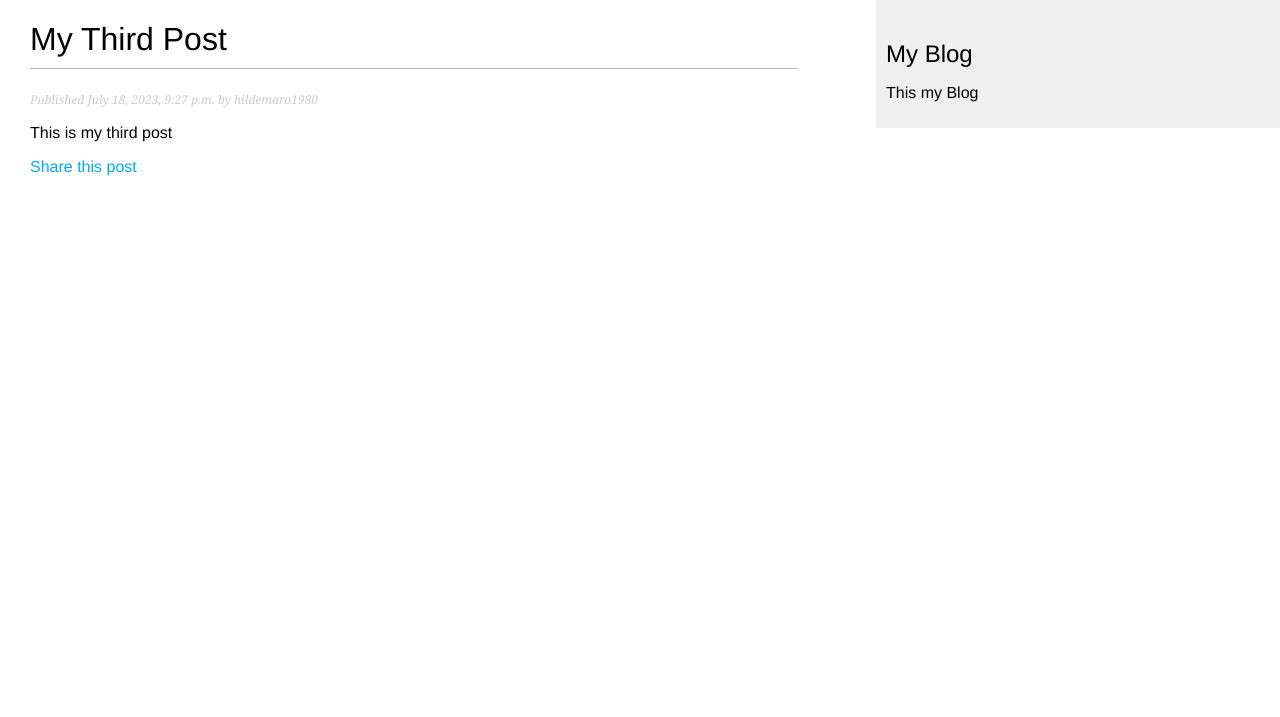
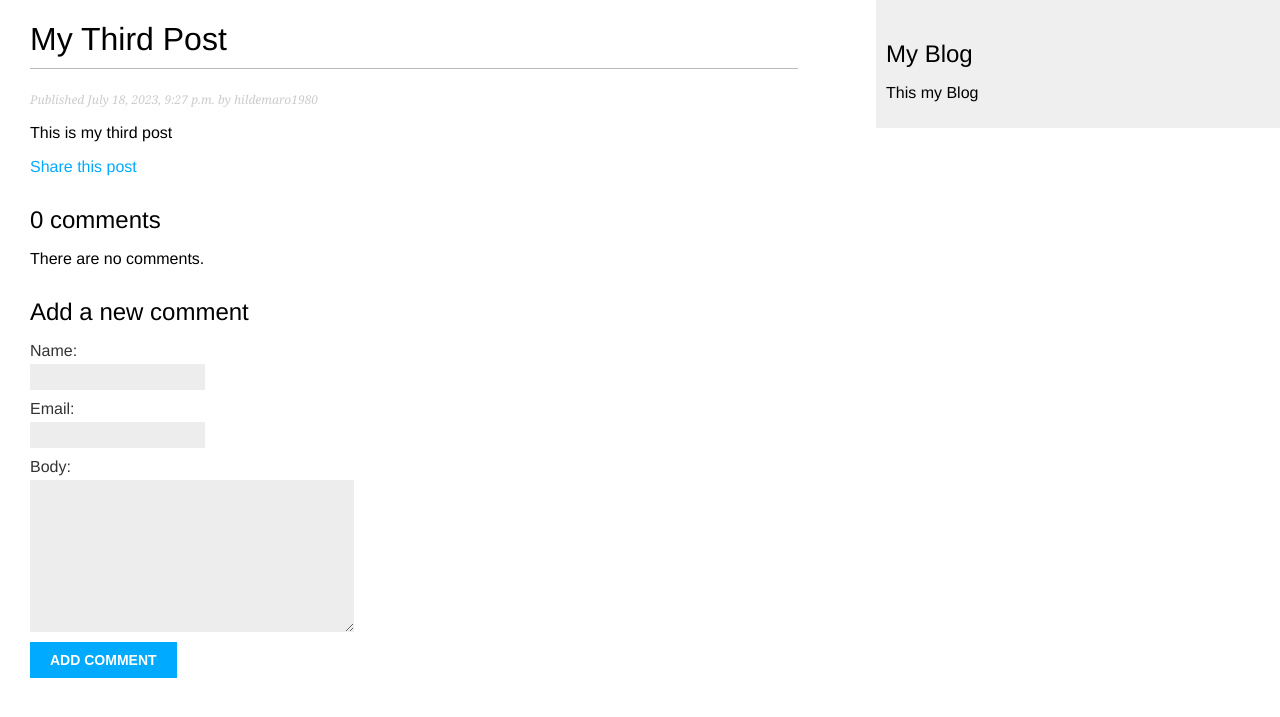
Before and after one commit to hildemaro1980/mysite, a Django app: a page that uses mysite/blog/templates/blog/base.html in a window 1280 px wide. Shown: the top 717 px of the page. Run offline with Django 4.2, Linux system fonts and the light colour scheme; data comes from the database, SQL or seed files in the repository; both versions use the stored data as it was after the commit.

Commit message:
End Chapter II (e-mail should be fix)

```diff
--- a/mysite/blog/forms.py
+++ b/mysite/blog/forms.py
@@ -1,4 +1,11 @@
 from django import forms
+from .models import Comment
+
+class CommentForm(forms.ModelForm):
+    class Meta:
+        model = Comment
+        fields = ['name', 'email', 'body']
+
 
 class EmailPostForm(forms.Form):
     name = forms.CharField(max_length=25)
--- a/mysite/blog/models.py
+++ b/mysite/blog/models.py
@@ -1,7 +1,3 @@
-# Hildemaro Carrasquel, PhD
-#
-#
-
 
 from django.db import models
 #from django.db.models.query import QuerySet
--- a/mysite/blog/templates/blog/base.html
+++ b/mysite/blog/templates/blog/base.html
@@ -12,7 +12,7 @@
     </div>
     <div id = "sidebar">
         <h2> My Blog </h2>
-        <p> This my Blog</p>
+        <p>This my Blog</p>
     </div>
 </body>
 </html>
--- a/mysite/blog/templates/blog/post/detail.html
+++ b/mysite/blog/templates/blog/post/detail.html
@@ -1,16 +1,33 @@
 {% extends "blog/base.html" %}
 
-{% block title %}{{post.title}}{% endblock %}
+{% block title %}{{ post.title }}{% endblock %}
 
 {% block content %}
-    <h1> {{ post.title}} </h1>
+  <h1> {{ post.title }} </h1>
     <p class = "date">
-        Published {{ post.publish}} by {{post.author}}
+        Published {{ post.publish }} by {{ post.author }}
     </p>
-    {{ post.body|linebreaks}}
+    {{ post.body|linebreaks }}
     <p>
         <a href="{% url "blog:post_share" post.id %}">
             Share this post
         </a>
     </p>
+    {% with comments.count as total_comments %}
+        <h2>
+            {{ total_comments }} comment{{ total_comments|pluralize }}
+        </h2>
+    {% endwith %}
+    {% for comment in comments %}
+        <div class="comment">
+            <p class="info">
+                Comment {{ forloop.counter }} by {{ comment.name }}
+                {{ comment.created }}
+            </p>
+            {{ comment.body|linebreaks }}
+        </div>
+    {% empty %}
+        <p>There are no comments.</p>
+    {% endfor %}
+    {% include "blog/post/includes/comment_form.html" %}
 {% endblock %}
--- /dev/null
+++ b/mysite/blog/templates/blog/post/includes/comment_form.html
@@ -0,0 +1,6 @@
+<h2>Add a new comment </h2>
+<form action="{% url "blog:post_comment" post.id %}" method="post">
+    {{ form.as_p }}
+    {% csrf_token %}
+    <p><input type="submit" value="Add comment"> </p>
+</form>
--- a/mysite/blog/urls.py
+++ b/mysite/blog/urls.py
@@ -10,4 +10,5 @@ urlpatterns = [
          views.post_detail,
          name='post_detail'),
     path('<int:post_id>/share/', views.post_share, name='post_share'),
+    path('<int:post_id>/comment/', views.post_comment, name='post_comment'),
 ]
--- a/mysite/blog/views.py
+++ b/mysite/blog/views.py
@@ -1,8 +1,10 @@
-from django.shortcuts import render, get_object_or_404
-from .models import Post
+from django.shortcuts import render, get_object_or_404, redirect
+from .models import Post, Comment
 from django.core.paginator import Paginator, EmptyPage, PageNotAnInteger
 from django.views.generic import ListView
-from .forms import EmailPostForm
+from .forms import EmailPostForm, CommentForm
+from django.core.mail import send_mail
+from django.views.decorators.http import require_POST
 #from django.http import Http404
 
 class PostListView(ListView):
@@ -10,6 +12,22 @@ class PostListView(ListView):
     context_object_name = 'posts'
     paginate_by = 3
     template_name ='blog/post/list.html'
+
+@require_POST
+def post_comment(request, post_id):
+    post = get_object_or_404(Post, id=post_id,status=Post.Status.PUBLISHED)
+    comment = None
+    #A comment was posted
+    form = CommentForm(data=request.POST)
+    if form.is_valid():
+        # Create a comment object without saving it to database
+        comment = form.save(commit=False)
+        #Assign the post to the comment
+        comment.post = post
+        #Save the comment to the database
+        comment.save()
+
+    return render(request, 'blog/post/comment.html', {'post':post,'form':form,'comment':comment})
 
 def post_list(request):
     post_list = Post.published.all()
@@ -26,7 +44,6 @@ def post_list(request):
                   'blog/post/list.html',
                   {'posts':posts})
 
-
 def post_detail(request, year, month, day, post):
     post = get_object_or_404(Post,
                              status = Post.Status.PUBLISHED,
@@ -34,10 +51,13 @@ def post_detail(request, year, month, day, post):
                              publish__year = year,
                              publish__month = month,
                              publish__day = day )
-    #print {post}
+    # List of active comments for this post
+    comments = post.comments.filter(active = True)
+    # Form for users to comment
+    form = CommentForm()
     return render(request,
                   'blog/post/detail.html',
-                  {'post':post})
+                  {'post':post, 'comments':comments,'form':form})
 
 def post_share(request, post_id):
     post = get_object_or_404(Post, id = post_id, status = Post.Status.PUBLISHED)
@@ -49,7 +69,7 @@ def post_share(request, post_id):
             cd = form.cleaned_data
             post_url = request.build_absolute_uri(post.get_absolute_url())
             subject = f"{cd['name']} recommends you read {post.title}"
-            message = f" Read {post.title} at {post_url}\n\n {cd['name']}\'s comments: {cd['comments']}"
+            message = f"Read {post.title} at {post_url}\n\n {cd['name']}\'s comments: {cd['comments']}"
             send_mail = (subject, message, 'hildemaro1980@gmail.com', [cd['to']])
             sent = True
     else:
```
Also changed, not shown: mysite/blog/admin.py (+7 -2 lines), mysite/blog/templates/blog/post/comment.html (added, +12 -0 lines), mysite/blog/migrations/0003_comment.py (added), mysite/db.sqlite3.
